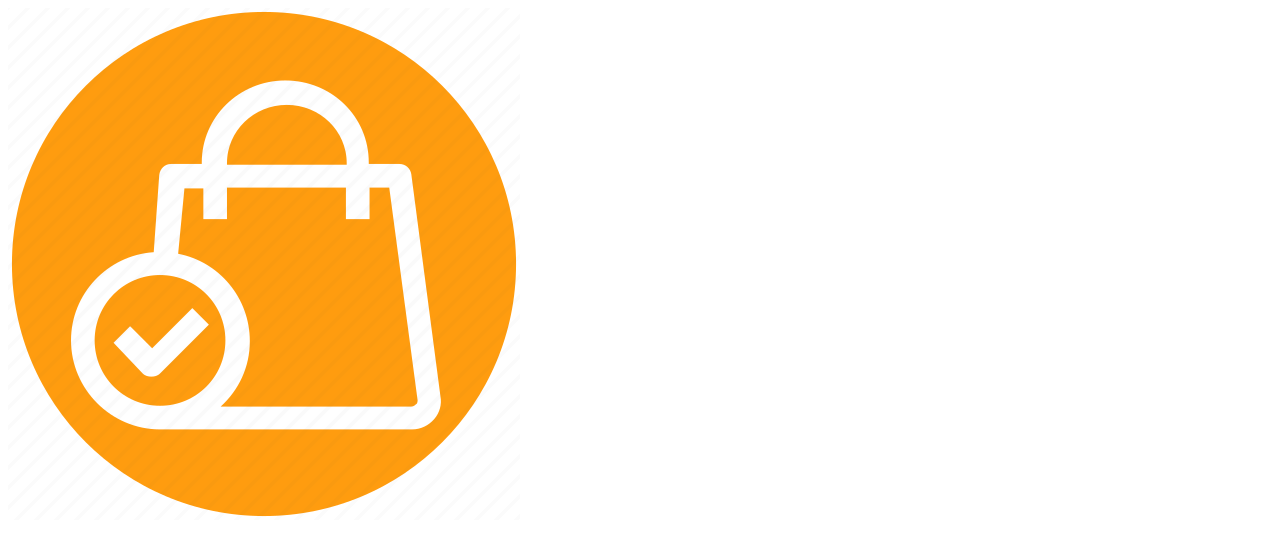
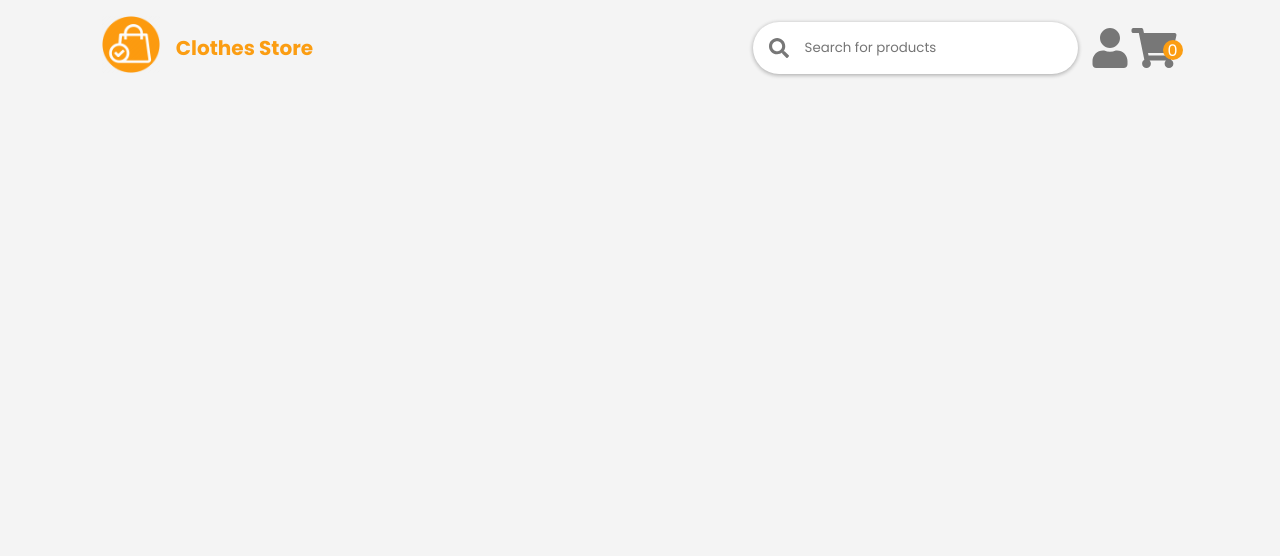
Before and after one commit to Dhia-Ben-Hamouda/Clothes-Store-React-JS, a React (Create React App) app: page / in a window 1280 px wide. Shown: the top 556 px of the page. Built offline with nearby package versions, Linux system fonts and the light colour scheme.

Commit message:
working on navbar

```diff
--- a/package.json
+++ b/package.json
@@ -9,6 +9,7 @@
     "immer": "^9.0.15",
     "react": "^18.2.0",
     "react-dom": "^18.2.0",
+    "react-icons": "^4.4.0",
     "react-redux": "^8.0.2",
     "react-router-dom": "^6.3.0",
     "react-scripts": "5.0.1",
--- a/src/components/Navbar.jsx
+++ b/src/components/Navbar.jsx
@@ -1,11 +1,39 @@
 import React from "react";
 import logo from "../assets/logo.png";
+import { FaSearch , FaUser , FaShoppingCart } from "react-icons/fa";
+import { useState } from "react";
 
 const Navbar = ()=>{
+  const [search , setSearch ] = useState("");
+
   return(
     <nav>
       <div className="logo">
-        <img src={logo} alt="" />
+        <div className="img">
+          <img src={logo} alt="" />
+        </div>
+        <h1>Clothes Store</h1>
+      </div>
+      <div className="container">
+        <div className="search-container">
+          <FaSearch size="1.25rem" color="#777" />
+          <input
+            placeholder="Search for products"
+            value={search}
+            onChange={(e)=>{setSearch(e.target.value)}}
+          />
+        </div>
+        <div>
+          <a href="#">
+            <FaUser className="icon"/>
+          </a>
+          <a href="#">
+            <FaShoppingCart className="icon cart"/>
+          </a>
+          <div className="count">
+            0
+          </div>
+        </div>
       </div>
     </nav>
   )
--- /dev/null
+++ b/src/styles/_home.scss
@@ -0,0 +1,3 @@
+#home{
+  padding-inline:8vw;
+}
--- /dev/null
+++ b/src/styles/_navbar.scss
@@ -0,0 +1,83 @@
+nav{
+  display: flex;
+  justify-content: space-between;
+  padding:1rem 0px;
+
+  .logo{
+    display: flex;
+    align-items: center;
+
+    h1{
+      color: $primary;
+      margin-left:1rem;
+      font-size: 20px;
+      font-weight: 700;
+    }
+
+    .img{
+      width:9%;
+      img{
+        width:100%;
+      }
+    }
+  }
+
+
+  .container{
+    display: flex;
+    align-items: center;
+
+    div{
+      display: flex;
+      position: relative;
+      margin-left:.75rem;
+
+
+      a{
+        display: flex;
+        .icon{
+          color:$secondary;
+          width:2.5rem;
+          height:2.5rem;
+
+        }
+
+        .cart{
+          width:3rem;
+        }
+      }
+
+
+      .count{
+        background:$primary;
+        height:20px;
+        width:20px;
+        border-radius: 50%;
+        display: flex;
+        justify-content: center;
+        align-items: center;
+        color:white;
+        position:absolute;
+        right:-5px;
+        top:30%;
+      }
+    }
+
+    .search-container{
+      background:white;
+      padding:1rem;
+      display: flex;
+      align-items: center;
+      border-radius: 50px;
+      box-shadow: 0px 1px 4px 0px rgba(0,0,0, 0.2),
+                  0px 1px 5px 0px rgba(0,0,0, 0.14);
+
+      input{
+        border:none;
+        outline:none;
+        margin-left:1rem;
+      }
+    }
+  }
+
+}
--- a/src/styles/styles.scss
+++ b/src/styles/styles.scss
@@ -0,0 +1,20 @@
+@import url('https://fonts.googleapis.com/css2?family=Poppins:wght@400;500;600;700&display=swap');
+
+$primary:#FB9D12;
+$secondary:#777;
+
+*{
+  padding:0px;
+  margin:0px;
+  box-sizing: border-box;
+  text-decoration: none;
+  list-style: none;
+  font-family: 'Poppins', sans-serif;
+}
+
+body{
+  background:#f4f4f4;
+}
+
+@import "./navbar.scss";
+@import "./home.scss";
```
Also changed, not shown: 1 other file (tests, documents, lock files or other folders).
